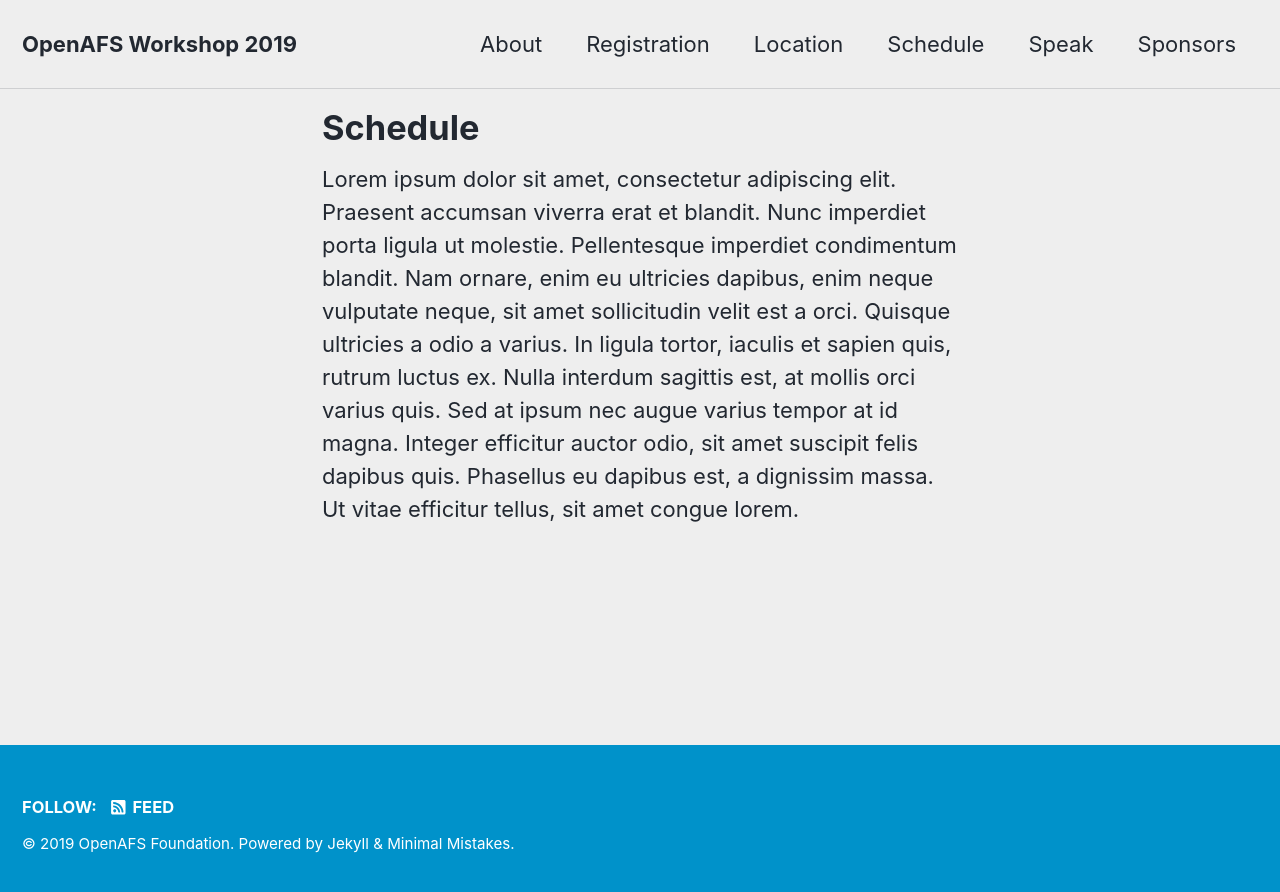
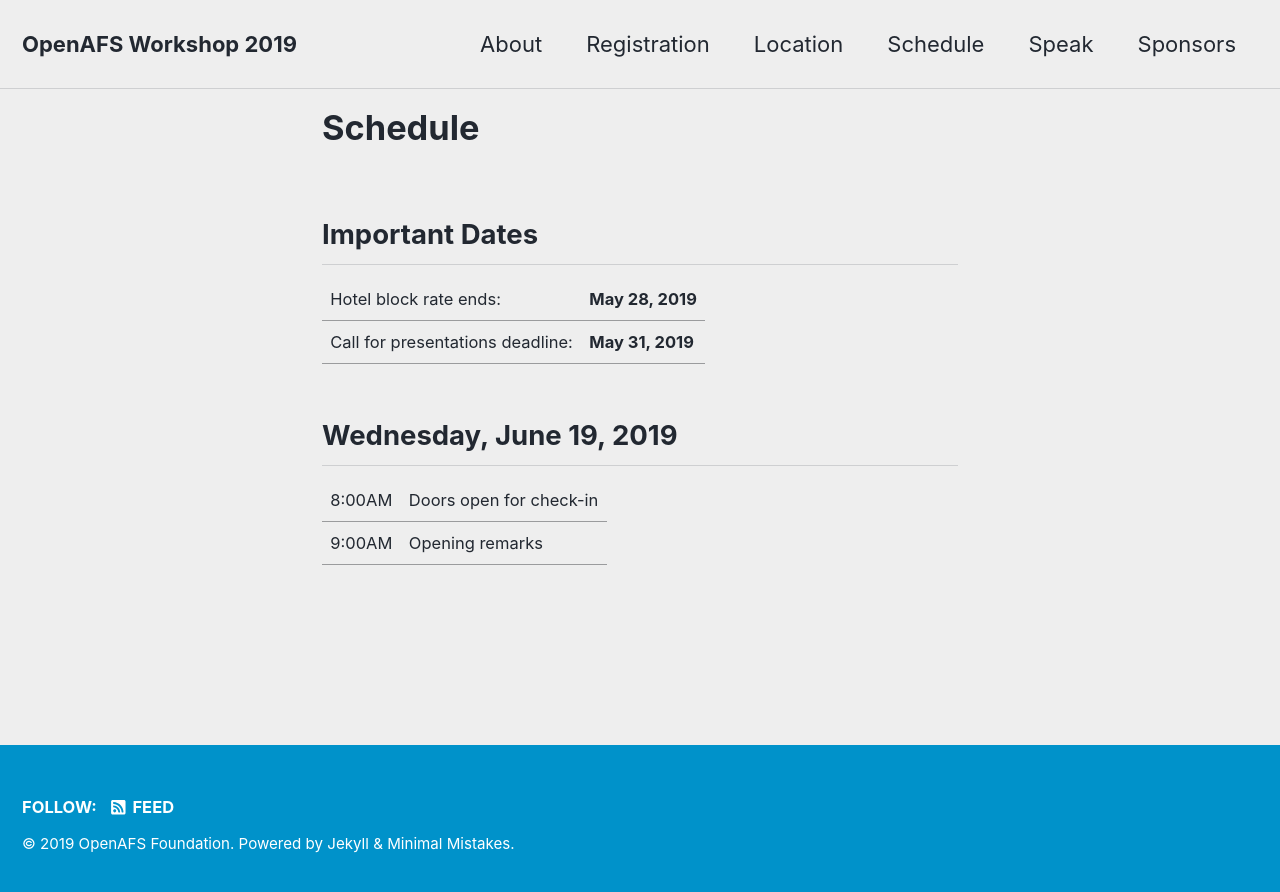
Before and after one commit to openafsfoundation/openafs-workshop.org, a Jekyll site: the page built from _pages/2019/schedule.md, in a window 1280 px wide. Shown: the top 892 px of the page. Built offline with Jekyll 4.4.1, drawn with Linux system fonts in a browser that asks for light colours; cached includes are drawn as plain includes; nearby versions of some CDN libraries.

Commit message:
Add schedule layout file

```diff
--- /dev/null
+++ b/_layouts/schedule.html
@@ -0,0 +1,31 @@
+---
+layout: single
+---
+
+{% if page.dates %}
+<h2>Important Dates</h2>
+
+<table>
+{% for d in page.dates %}
+  <tr>
+    <td>{{ d.name }}:</td>
+    <td><strong>{{ d.date }}</strong></td>
+  </tr>
+{% endfor %}
+</table>
+{% endif %}
+
+{% if page.timetables %}
+{% for tt in page.timetables %}
+<h2>{{ tt.day }}</h2>
+<table>
+  {% for t in tt.timetable %}
+  <tr>
+    <td>{{ t.time }}</td>
+    <td>{{ t.event }}</td>
+  </tr>
+  {% endfor %}
+</table>
+{% endfor %}
+
+{% endif %}
--- a/_pages/2019/schedule.md
+++ b/_pages/2019/schedule.md
@@ -1,15 +1,18 @@
 ---
-layout: single
+layout: schedule
 permalink: /2019/schedule/
-title: "Schedule"
+title: Schedule
+dates:
+  - name: Hotel block rate ends
+    date: May 28, 2019
+  - name: Call for presentations deadline
+    date: May 31, 2019
+timetables:
+  - day: Wednesday, June 19, 2019
+    timetable:
+      - time: 8:00AM
+        event: Doors open for check-in
+      - time: 9:00AM
+        event: Opening remarks
+
 ---
-
-Lorem ipsum dolor sit amet, consectetur adipiscing elit. Praesent accumsan
-viverra erat et blandit. Nunc imperdiet porta ligula ut molestie. Pellentesque
-imperdiet condimentum blandit. Nam ornare, enim eu ultricies dapibus, enim
-neque vulputate neque, sit amet sollicitudin velit est a orci. Quisque
-ultricies a odio a varius. In ligula tortor, iaculis et sapien quis, rutrum
-luctus ex. Nulla interdum sagittis est, at mollis orci varius quis. Sed at
-ipsum nec augue varius tempor at id magna. Integer efficitur auctor odio, sit
-amet suscipit felis dapibus quis. Phasellus eu dapibus est, a dignissim massa.
-Ut vitae efficitur tellus, sit amet congue lorem.
```
